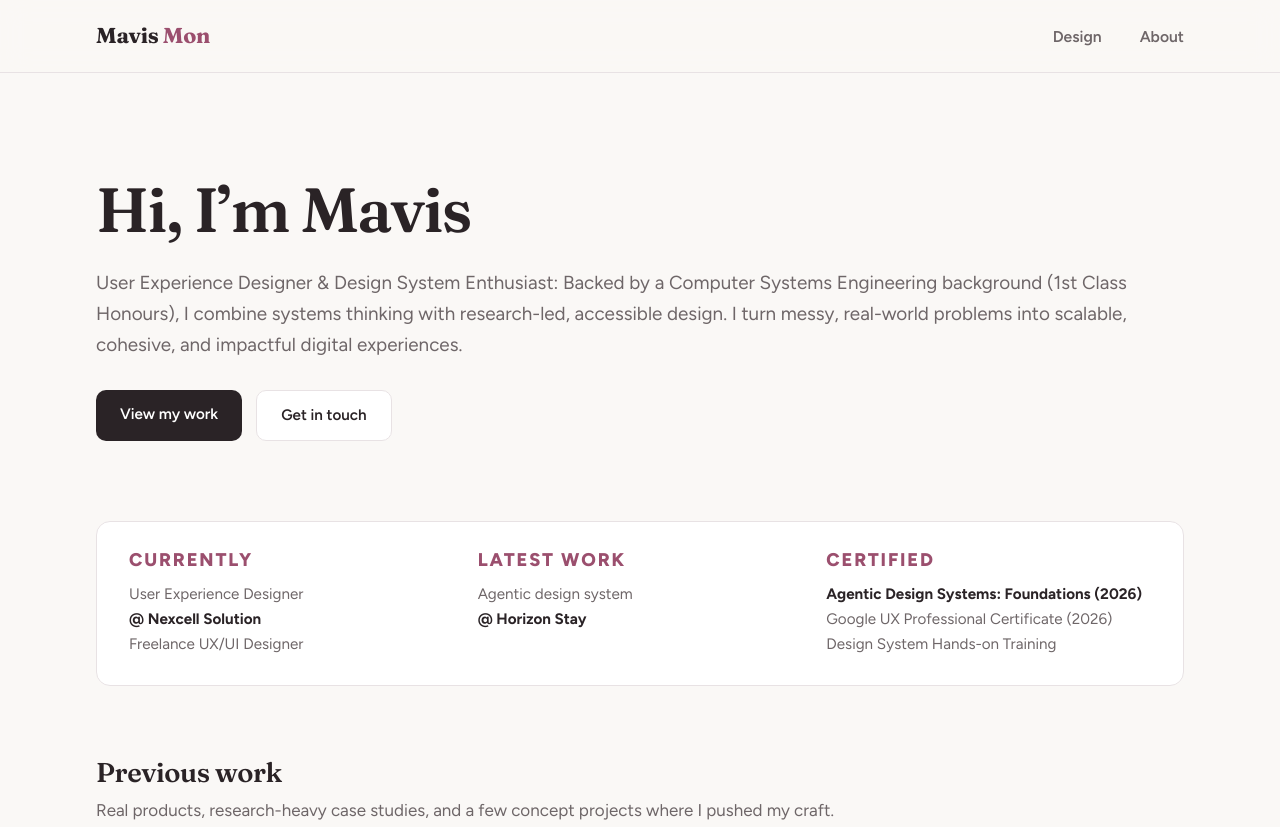
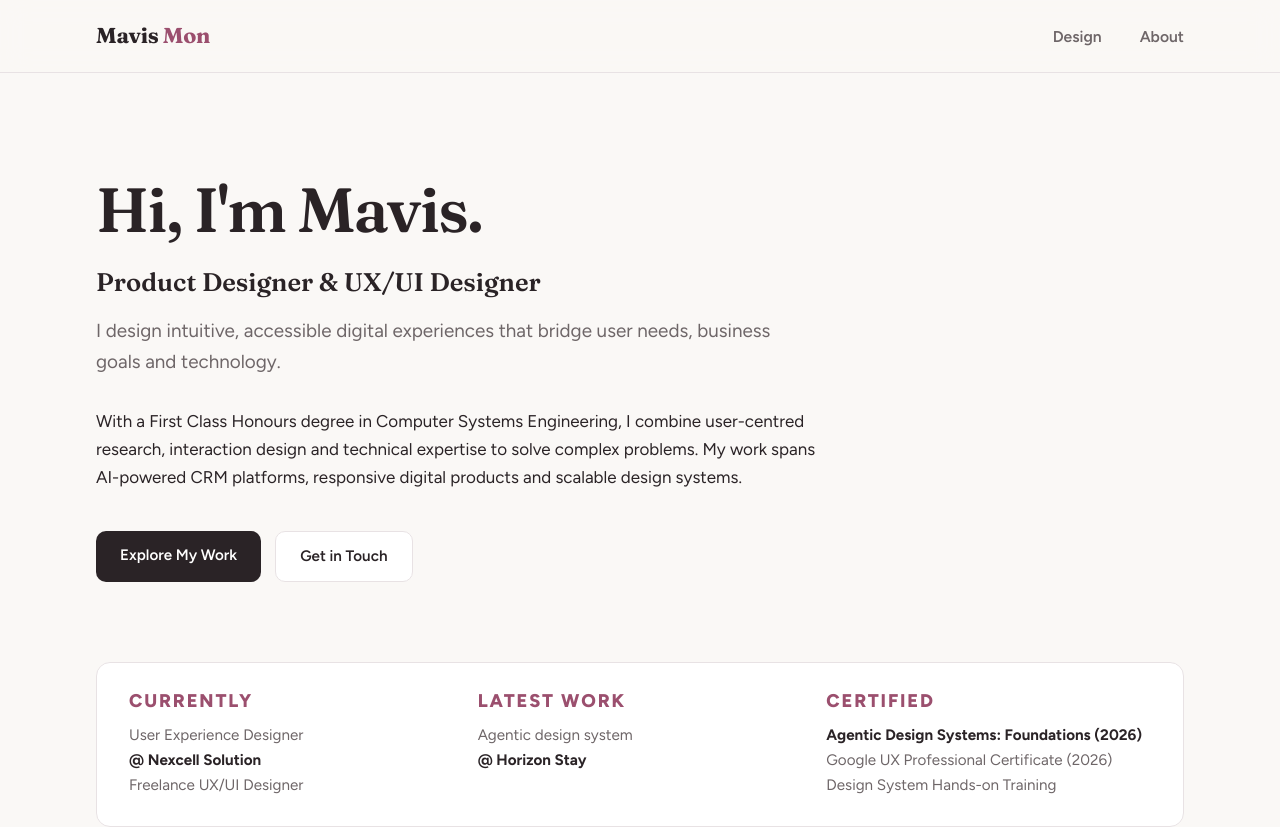
Before and after one commit to mavismon/portfolio, a plain HTML site: page index.html in a window 1280 px wide. Shown: the top 827 px of the page. Drawn offline with Linux system fonts and the light colour scheme.

Commit message:
Update the home page introduction and spacing
Rewrite the introduction with the new headline, role line, intro text and
buttons. Add space between the role line, the intro text and the buttons,
and narrow the intro text to 720px so it reads comfortably.

Also wrap the NexCell card description and remove stray blank lines from
index.html.

Co-Authored-By: Claude Haiku 5.5 <noreply@anthropic.com>

```diff
--- a/index.html
+++ b/index.html
@@ -39,19 +39,27 @@
     </nav>
 
     <header class="hero container">
-      <h1>Hi, I’m Mavis</h1>
+      <h1>Hi, I'm Mavis<span class="accent">.</span></h1>
+
+      <h2 class="hero-role">Product Designer &amp; UX/UI Designer</h2>
+
       <p class="lead">
-        User Experience Designer & Design System Enthusiast: Backed by a
-        Computer Systems Engineering background (1st Class Honours), I combine
-        systems thinking with research-led, accessible design. I turn messy,
-        real-world problems into scalable, cohesive, and impactful digital
-        experiences.
+        I design intuitive, accessible digital experiences that bridge user
+        needs, business goals and technology.
       </p>
+
+      <p class="hero-description">
+        With a First Class Honours degree in Computer Systems Engineering, I
+        combine user-centred research, interaction design and technical
+        expertise to solve complex problems. My work spans AI-powered CRM
+        platforms, responsive digital products and scalable design systems.
+      </p>
+
       <div class="cta-row">
-        <a class="btn btn-primary" href="design.html">View my work</a>
-        <a class="btn btn-ghost" href="mailto:mavismon23@gmail.com"
-          >Get in touch</a
-        >
+        <a class="btn btn-primary" href="design.html"> Explore My Work </a>
+        <a class="btn btn-ghost" href="mailto:mavismon23@gmail.com">
+          Get in Touch
+        </a>
       </div>
     </header>
 
@@ -83,8 +91,6 @@
       </div>
     </div>
 
-
-
     <section class="container">
       <h2 class="section-title">Previous work</h2>
       <p class="section-sub" style="max-width: none">
@@ -112,8 +118,8 @@
             <h3>NexCell Solutions and Propily: website and CRM</h3>
             <div class="project-meta">Work experience · Confidential</div>
             <p>
-              Work at NexCell Solutions: the website redesign, and the UX and
-              UI of the admin CRM for Propily. The work is confidential, so no
+              Work at NexCell Solutions: the website redesign, and the UX and UI
+              of the admin CRM for Propily. The work is confidential, so no
               visuals are shared.
             </p>
             <span class="project-link">Read summary →</span>
--- a/style.css
+++ b/style.css
@@ -138,11 +138,18 @@ nav {
 .hero h1 .flower {
   color: var(--primary);
 }
+.hero .hero-role {
+  margin-bottom: 18px;
+}
 .hero p.lead {
-  max-width: 1250px;
+  max-width: 720px;
   font-size: 1.18rem;
   color: var(--ink-soft);
   margin-bottom: 30px;
+}
+.hero .hero-description {
+  max-width: 720px;
+  margin-bottom: 40px;
 }
 .hero .cta-row {
   display: flex;
```
